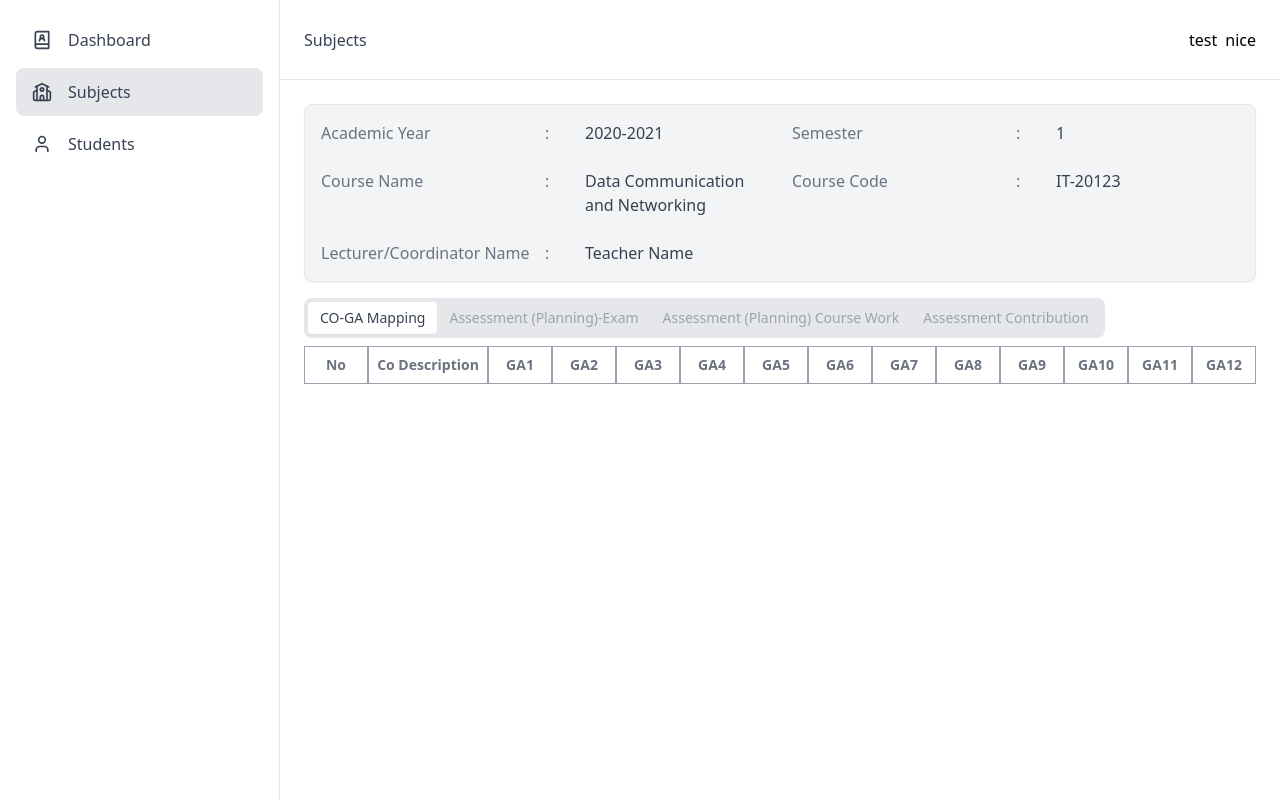
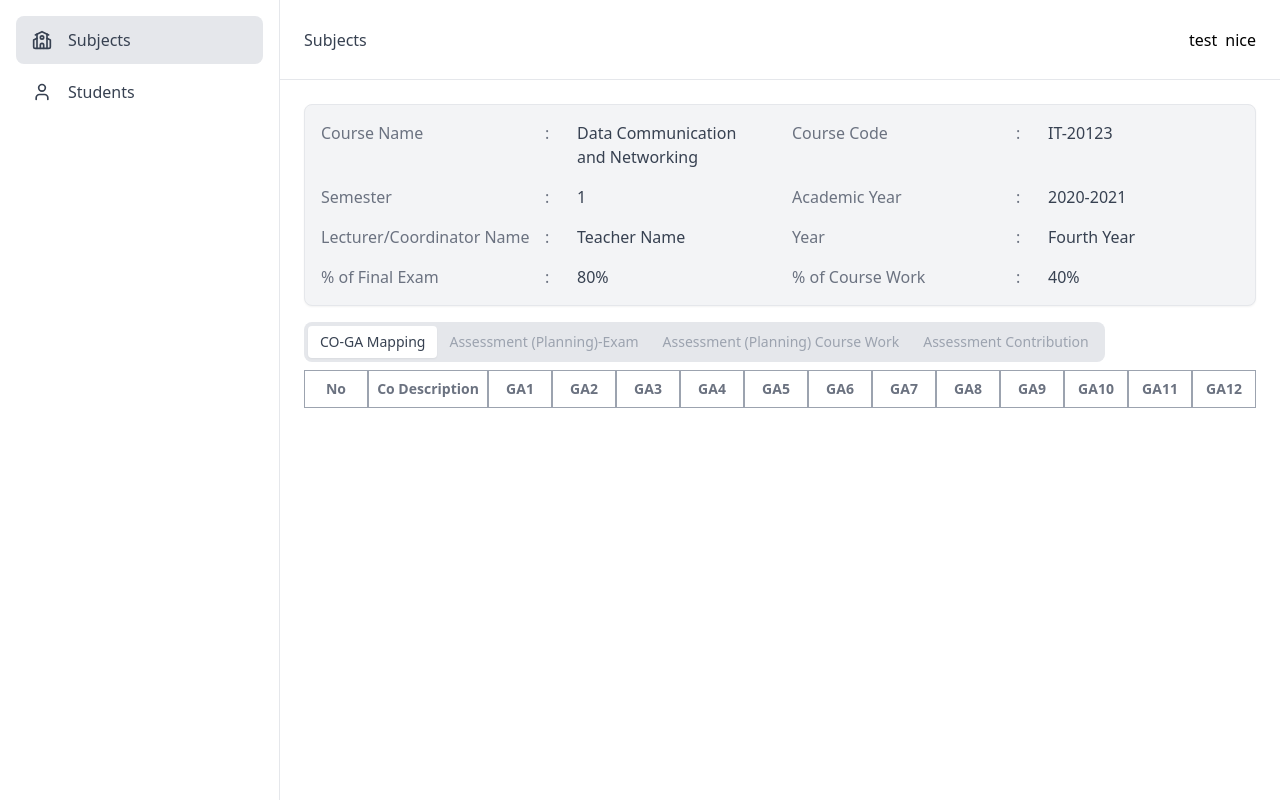
Before and after one commit to PhyoYazar/uas-frontend, a React (Vite) app: page /subjects/1 in a window 1280 px wide. Built offline with nearby package versions, Linux system fonts and the light colour scheme.

Commit message:
feat: co-ga mapping

```diff
--- a/src/components/layout/Sidebar.tsx
+++ b/src/components/layout/Sidebar.tsx
@@ -28,7 +28,7 @@ export const Sidebar = () => {
 };
 
 const layouts: { label: string; url: string; icon: IconName }[] = [
-  { label: "Dashboard", icon: "book-user", url: "/dashboard" },
+  // { label: "Dashboard", icon: "book-user", url: "/dashboard" },
   { label: "Subjects", icon: "school", url: "/subjects" },
   { label: "Students", icon: "user", url: "/students" },
   // { label: "Settings", icon: "settings", url: "/settings" },
--- a/src/pages/SubjectDetail/SubjectDetail.tsx
+++ b/src/pages/SubjectDetail/SubjectDetail.tsx
@@ -19,15 +19,18 @@ export const SubjectDetail = () => {
 
   return (
     <section className="w-full p-4 space-y-4">
-      <div className="p-4 grid grid-cols-2 gap-6 bg-gray-100 rounded-md border border-gray-200 shadow-sm">
-        <ListItem label="Academic Year" value={"2020-2021"} />
-        <ListItem label="Semester" value={"1"} />
+      <div className="p-4 grid grid-cols-2 gap-x-6 gap-y-4 bg-gray-100 rounded-md border border-gray-200 shadow-sm">
         <ListItem
           label="Course Name"
           value={"Data Communication and Networking"}
         />
         <ListItem label="Course Code" value={"IT-20123"} />
-        <ListItem label="Lecturer/Coordinator Name " value={"Teacher Name"} />
+        <ListItem label="Semester" value={"1"} />
+        <ListItem label="Academic Year" value={"2020-2021"} />
+        <ListItem label="Lecturer/Coordinator Name" value={"Teacher Name"} />
+        <ListItem label="Year" value={"Fourth Year"} />
+        <ListItem label="% of Final Exam" value={"80%"} />
+        <ListItem label="% of Course Work" value={"40%"} />
       </div>
 
       <Tabs defaultValue="co_ga_mapping">
@@ -59,7 +62,7 @@ const ListItem = (props: { label: string; value: string }) => {
   return (
     <FlexBox className="w-full items-start">
       <Text className="w-56 text-md font-medium  text-gray-500">{label}</Text>
-      <Text className="w-10 text-md font-medium text-gray-500">{`:`}</Text>
+      <Text className="w-8 text-md font-medium text-gray-500">{`:`}</Text>
       <Text className="flex-1 text-md font-medium text-gray-700">{value}</Text>
     </FlexBox>
   );
```
